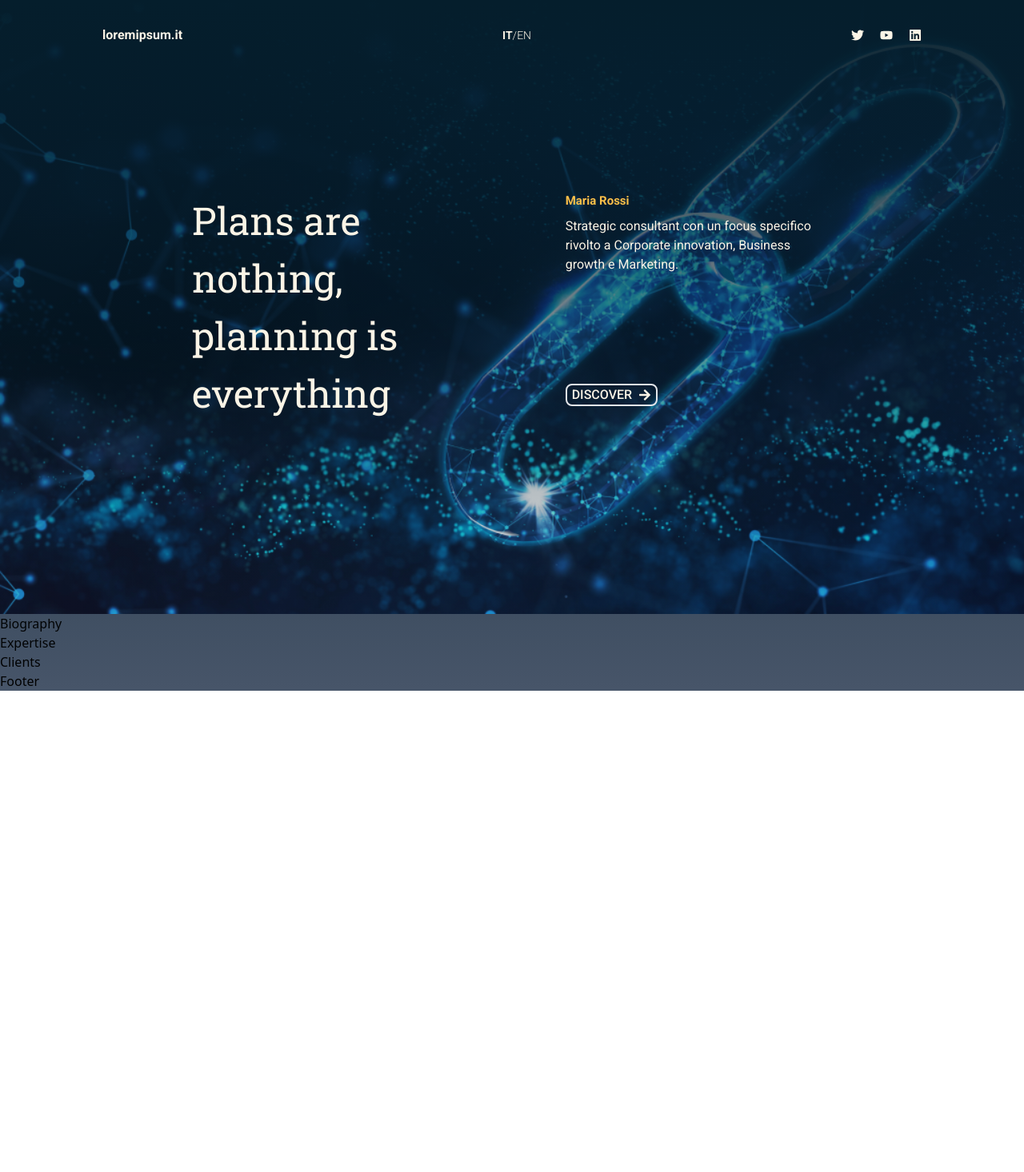
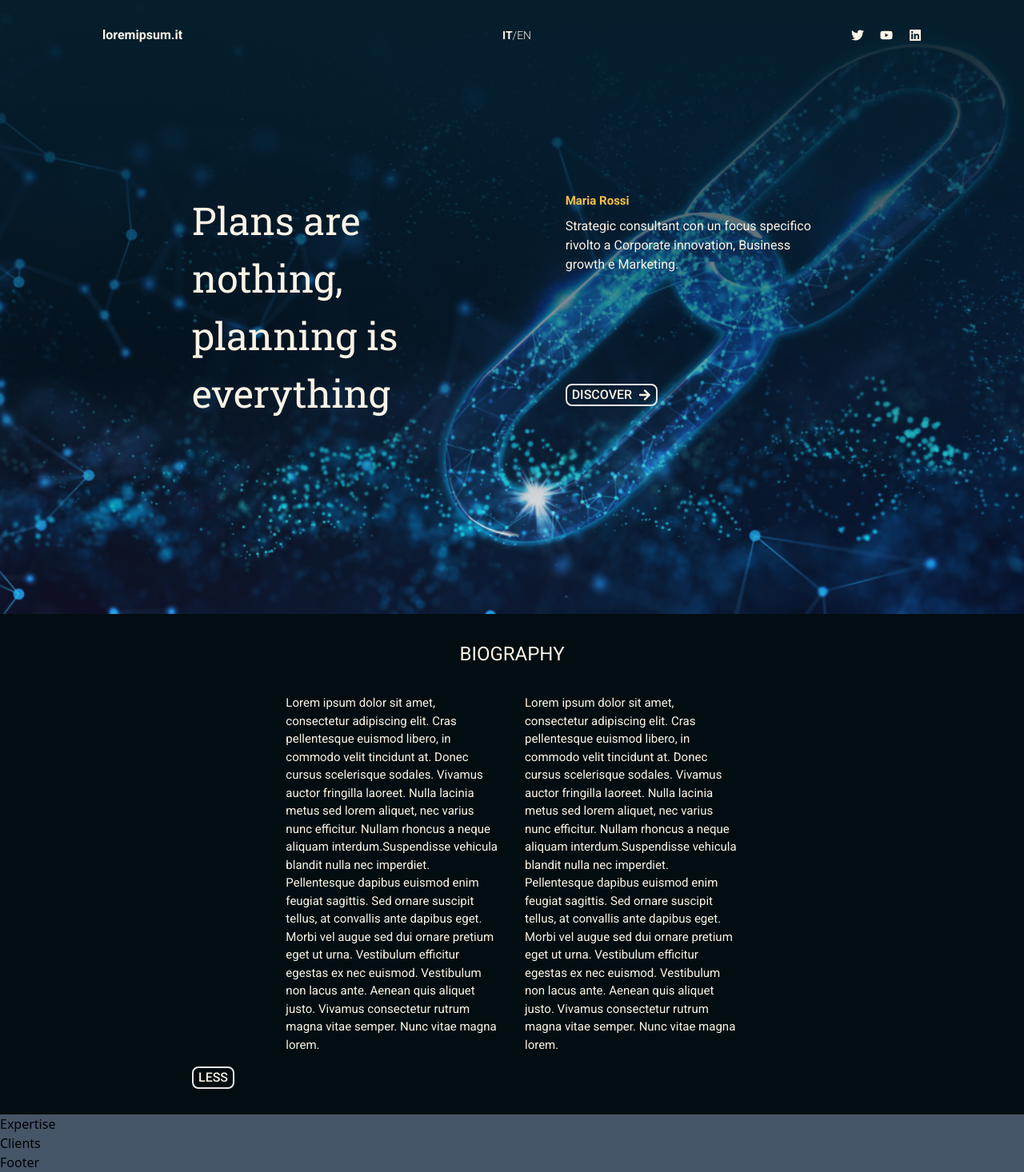
Before and after one commit to EmilioGall/e-190225, a React (Vite) app: page / in a window 1280 px wide. Shown: the whole page at 80% size. Before the commit the page ends 864 px from the top, so only its background shows below. Built offline with nearby package versions, Linux system fonts and the light colour scheme.

Commit message:
feat: created raw structure of Biography component and function to toggle show variable - src/components/Biography.jsx

```diff
--- a/src/components/Biography.jsx
+++ b/src/components/Biography.jsx
@@ -1,12 +1,64 @@
-import React from 'react';
+import React, { useState } from 'react';
+import Button from './Button';
 
 export default function Biography() {
 
+   const [showBiography, setShowBiography] = useState(true);
+
+   const handleButtonClick = () => {
+
+      showBiography ? setShowBiography(false) : setShowBiography(true);
+   };
+
    return (
 
-      <section>
+      <section className="flex flex-col xs:items-center text-customLight bg-customDark p-8  xs:px-60">
 
-         <h2 className='bg-slate-600'>Biography</h2>
+         <h2 className="font-customRoboto font-customNormal text-lg pb-4 xs:pb-8">BIOGRAPHY</h2>
+
+         {
+            showBiography ? (
+               <div>
+
+                  <div className="flex flex-col xs:flex-row xs:justify-center gap-8 transition-opacity duration-1000 opacity-100 pb-4">
+
+                     <div className="font-customRoboto font-customNormal text-sm xs:w-1/3">
+                        Lorem ipsum dolor sit amet, consectetur adipiscing elit. Cras pellentesque euismod libero, in commodo velit tincidunt at. Donec cursus scelerisque sodales. Vivamus auctor fringilla laoreet. Nulla lacinia metus sed lorem aliquet, nec varius nunc efficitur. Nullam rhoncus a neque aliquam interdum.Suspendisse vehicula blandit nulla nec imperdiet. Pellentesque dapibus euismod enim feugiat sagittis. Sed ornare suscipit tellus, at convallis ante dapibus eget. Morbi vel augue sed dui ornare pretium eget ut urna. Vestibulum efficitur egestas ex nec euismod. Vestibulum non lacus ante. Aenean quis aliquet justo. Vivamus consectetur rutrum magna vitae semper. Nunc vitae magna lorem.
+                     </div>
+
+                     <div className="font-customRoboto font-customNormal text-sm xs:w-1/3">
+                        Lorem ipsum dolor sit amet, consectetur adipiscing elit. Cras pellentesque euismod libero, in commodo velit tincidunt at. Donec cursus scelerisque sodales. Vivamus auctor fringilla laoreet. Nulla lacinia metus sed lorem aliquet, nec varius nunc efficitur. Nullam rhoncus a neque aliquam interdum.Suspendisse vehicula blandit nulla nec imperdiet. Pellentesque dapibus euismod enim feugiat sagittis. Sed ornare suscipit tellus, at convallis ante dapibus eget. Morbi vel augue sed dui ornare pretium eget ut urna. Vestibulum efficitur egestas ex nec euismod. Vestibulum non lacus ante. Aenean quis aliquet justo. Vivamus consectetur rutrum magna vitae semper. Nunc vitae magna lorem.
+                     </div>
+
+                  </div>
+
+                  <div>
+
+                     <Button arrow={false} text={'LESS'} functionOnClick={handleButtonClick} />
+
+                  </div>
+
+               </div>
+
+            ) : (
+
+               <div>
+
+
+                  <p className="font-customRoboto font-customNormal text-sm pb-4 xs:w-1/3 transition-opacity duration-1000 opacity-100">
+                     Lorem ipsum dolor sit amet, consectetur adipiscing elit. Cras pellentesque euismod libero, in commodo velit tincidunt at. Donec cursus scelerisque sodales. Vivamus auctor fringilla laoreet. Nulla lacinia metus sed lorem aliquet, nec varius nunc efficitur. Nullam rhoncus a neque aliquam interdum.Suspendisse vehicula blandit nulla nec imperdiet.
+                  </p>
+
+                  <div>
+
+                     <Button arrow={false} text={'READ MORE'} functionOnClick={handleButtonClick} />
+
+                  </div>
+               </div>
+            )
+         }
+
+
 
       </section>
 
--- a/src/components/Jumbo.jsx
+++ b/src/components/Jumbo.jsx
@@ -9,7 +9,7 @@ export default function Jumbo() {
    return (
 
       <section
-         className="flex flex-col xs:flex-row justify-between gap-10 text-customLight p-8 pt-20 xs:p-60 bg-cover bg-center w-full bg-image-1 xs:bg-image-2"
+         className="flex flex-col xs:flex-row justify-between gap-10 text-customLight p-8 pt-20 xs:p-60 bg-cover bg-center w-full bg-image-1 xs:bg-image-2 relative"
 
       >
 
@@ -52,14 +52,6 @@ export default function Jumbo() {
 
          </div>
 
-         <style jsx>{`
-            @media (min-width: 422px) {
-               section {
-                  background-image: url(${backgroundImage2});
-               }
-            }
-         `}</style>
-
       </section>
 
    );
--- a/src/index.css
+++ b/src/index.css
@@ -1,11 +1,3 @@
 @tailwind base;
 @tailwind components;
 @tailwind utilities;
-
-@layer utilities {
-   @media (min-width: 422px) {
-     .bg-image-2 {
-       background-image: url('./assets/img/iStock-1279248902 2.png');
-     }
-   }
- }
```
